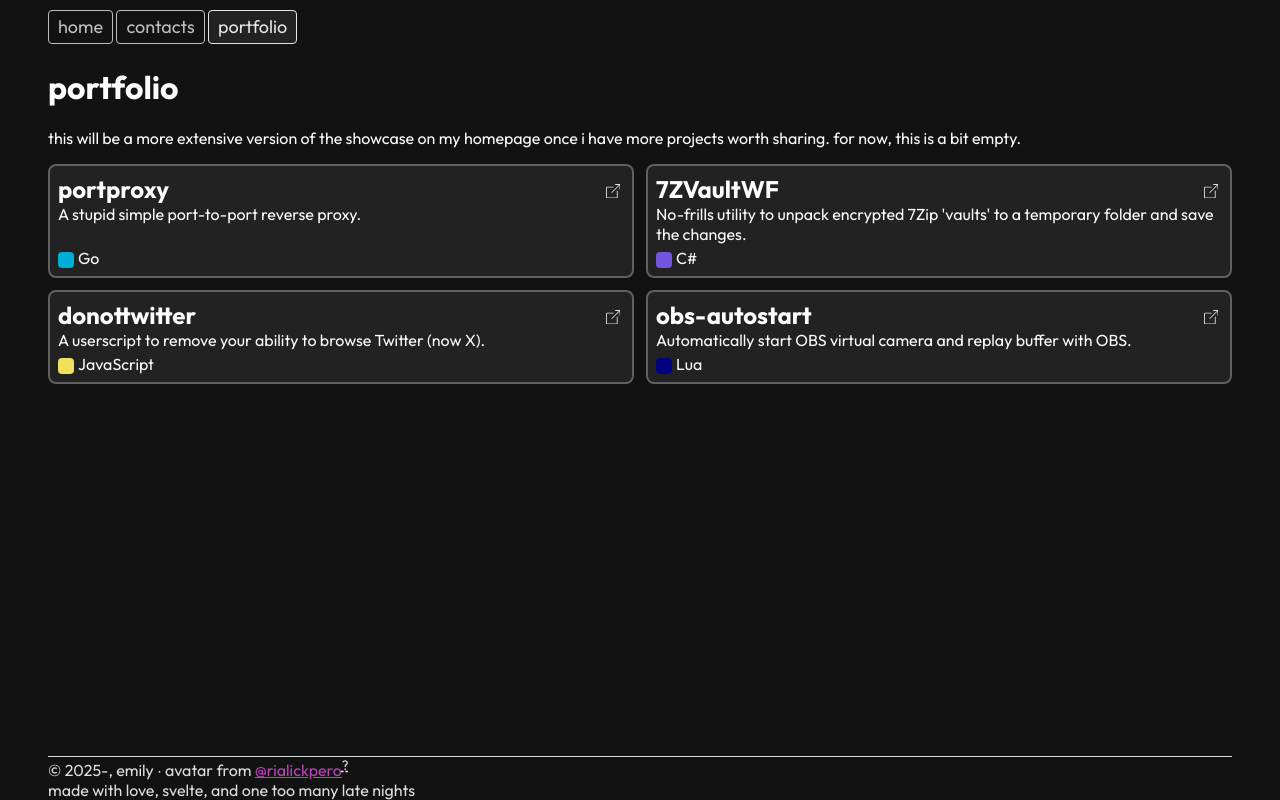
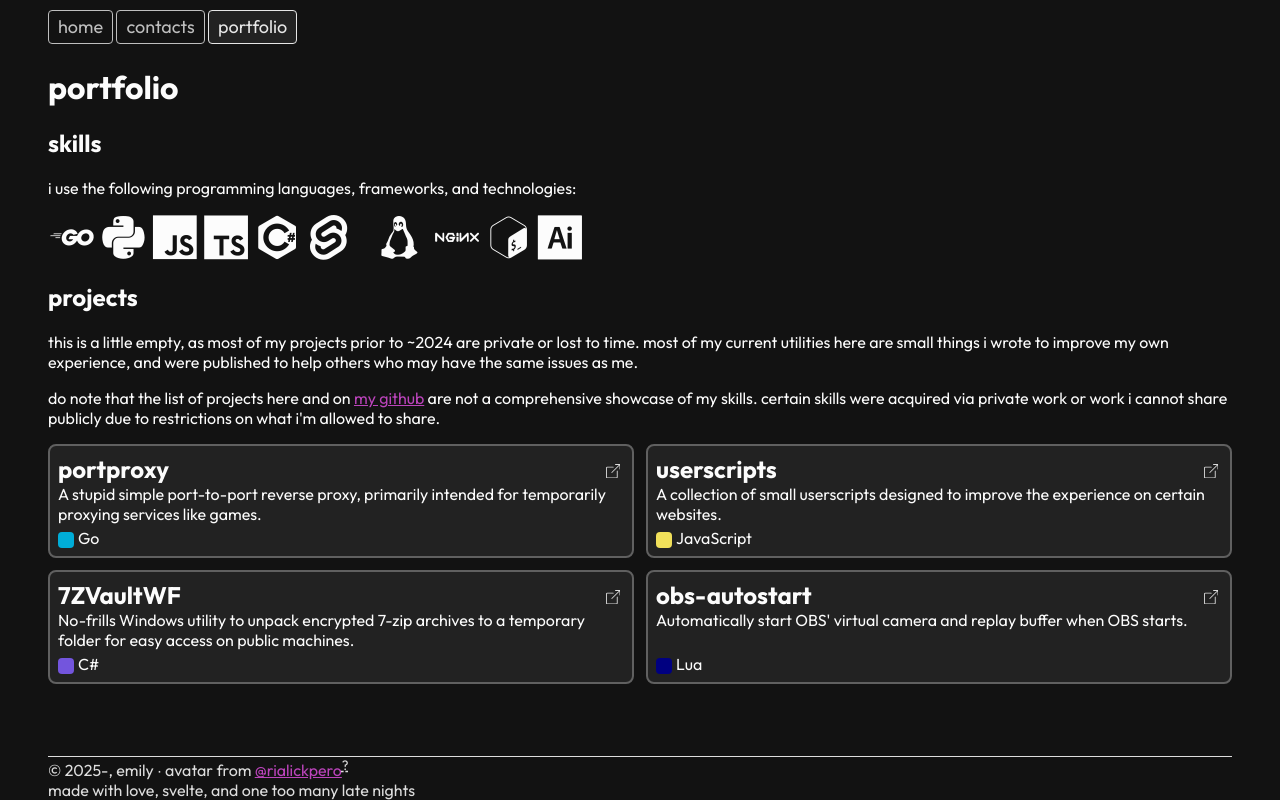
Before and after one commit to impliedgg/website, a SvelteKit app: page /portfolio in a window 1280 px wide. Built offline with nearby package versions, Linux system fonts and the light colour scheme.

Commit message:
portfolio: replace donottwitter with collective userscripts; add skills section

```diff
--- a/src/lib/data/cards.ts
+++ b/src/lib/data/cards.ts
@@ -8,25 +8,25 @@ import type { cardData } from "$lib";
 export const cards: cardData[] = [
     {
         title: "portproxy",
-        description: "A stupid simple port-to-port reverse proxy.",
+        description: "A stupid simple port-to-port reverse proxy, primarily intended for temporarily proxying services like games.",
         language: "Go",
         url: "https://github.com/impliedgg/portproxy"
     },
     {
+        title: "userscripts",
+        description: "A collection of small userscripts designed to improve the experience on certain websites.",
+        language: "JavaScript",
+        url: "https://github.com/impliedgg/userscripts"
+    },
+    {
         title: "7ZVaultWF",
-        description: "No-frills utility to unpack encrypted 7Zip 'vaults' to a temporary folder and save the changes.",
+        description: "No-frills Windows utility to unpack encrypted 7-zip archives to a temporary folder for easy access on public machines.",
         language: "C#",
         url: "https://github.com/impliedgg/7ZVaultWF"
     },
     {
-        title: "donottwitter",
-        description: "A userscript to remove your ability to browse Twitter (now X).",
-        language: "JavaScript",
-        url: "https://github.com/impliedgg/donottwitter"
-    },
-    {
         title: "obs-autostart",
-        description: "Automatically start OBS virtual camera and replay buffer with OBS.",
+        description: "Automatically start OBS' virtual camera and replay buffer when OBS starts.",
         language: "Lua",
         url: "https://github.com/impliedgg/obs-autostart"
     },
--- a/src/routes/portfolio/+page.svelte
+++ b/src/routes/portfolio/+page.svelte
@@ -1,22 +1,74 @@
 <script lang="ts">
     import Card from "$lib/card.svelte";
     import CardContainer from "$lib/card-container.svelte";
-    import { cards } from '$lib/data/cards';
+    import { cards } from "$lib/data/cards";
 </script>
 
 <svelte:head>
     <meta name="robots" content="noindex" />
+    <link
+        rel="stylesheet"
+        type="text/css"
+        href="https://cdn.jsdelivr.net/gh/devicons/devicon@latest/devicon.min.css"
+    />
 </svelte:head>
 
 <h1>portfolio</h1>
 
+<h2>skills</h2>
+
+<p>i use the following programming languages, frameworks, and technologies:</p>
+<div class="icon-container">
+    <i title="Go" class="devicon-go-original-wordmark"></i>
+    <i title="Python" class="devicon-python-plain"></i>
+    <i title="JavaScript" class="devicon-javascript-plain"></i>
+    <i title="TypeScript" class="devicon-typescript-plain"></i>
+    <i title="C#" aria-label="C Sharp" class="devicon-csharp-plain"></i>
+    <i title="Svelte and SvelteKit" class="devicon-svelte-plain"></i>
+    <i title="TailwindCSS" class="devicon-tailwindcss-original"></i>
+    <i title="Cloudflare" class="devicon-cloudflare-plain"></i>
+    <i title="Cloudflare Workers" class="devicon-cloudflareworkers-plain"></i>
+    <i title="Linux" class="devicon-linux-plain"></i>
+    <i title="Windows" class="devicon-windows11-original"></i>
+    <i title="NGINX" class="devicon-nginx-original"></i>
+    <i title="Bash" class="devicon-bash-plain"></i>
+
+    <i title="Adobe Illustrator" class="devicon-illustrator-plain"></i>
+
+    <link
+        rel="stylesheet"
+        type="text/css"
+        href="https://cdn.jsdelivr.net/gh/devicons/devicon@latest/devicon.min.css"
+    />
+</div>
+
+<h2>projects</h2>
+
 <p>
-    this will be a more extensive version of the showcase on my homepage once i have more projects worth sharing.
-    for now, this is a bit empty.
+    this is a little empty, as most of my projects prior to ~2024 are private or
+    lost to time. most of my current utilities here are small things i wrote to
+    improve my own experience, and were published to help others who may have
+    the same issues as me.
+</p>
+<p>
+    do note that the list of projects here and on <a
+        href="https://github.com/impliedgg">my github</a
+    >
+    are not a comprehensive showcase of my skills. certain skills were acquired via
+    private work or work i cannot share publicly due to restrictions on what i'm
+    allowed to share.
 </p>
 
 <CardContainer>
     {#each cards as c}
-        <Card {...c}/>
+        <Card {...c} />
     {/each}
 </CardContainer>
+
+<style>
+    .icon-container i {
+        display: inline-block;
+        font-size: 2.8rem;
+        padding: .1rem;
+    }
+</style>
```
Also changed, not shown: src/routes/+page.svelte (+4 -7 lines).
